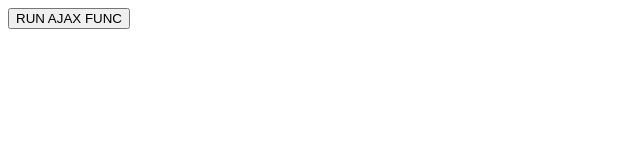
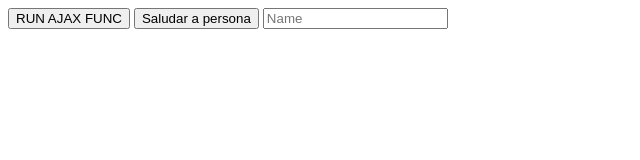
Before and after one commit to alejandroCarvajalSarria/learningFrontend, a plain HTML site: page classes/day1/index.html in a window 1280 px wide. Shown: the whole page, without its empty margins (0-640 px from the left). Drawn offline with Linux system fonts and the light colour scheme; no server answers.

Commit message:
Mi primera vez escribiendo código.

```diff
--- a/classes/day1/ajax.js
+++ b/classes/day1/ajax.js
@@ -23,4 +23,11 @@ function run() {
     // Sending our request
     xhr.send();
 }
-run();
+
+function hello () {
+  const textBox = document.getElementById("nameZ");
+   console.log(typeof textBox);
+   console.log(textBox.id);
+   console.log(textBox.value);
+   console.log("Hola como estas " + textBox.value)
+}
--- a/classes/day1/index.html
+++ b/classes/day1/index.html
@@ -8,6 +8,8 @@
 </head>
 <body>
     <button onclick="run()">RUN AJAX FUNC</button>
+    <button onclick="hello()">Saludar a persona</button>
+    <input type="text" name="namef" value="" id="nameZ" placeholder="Name">
 
     <script src="./ajax.js"></script>
 </body>
```
